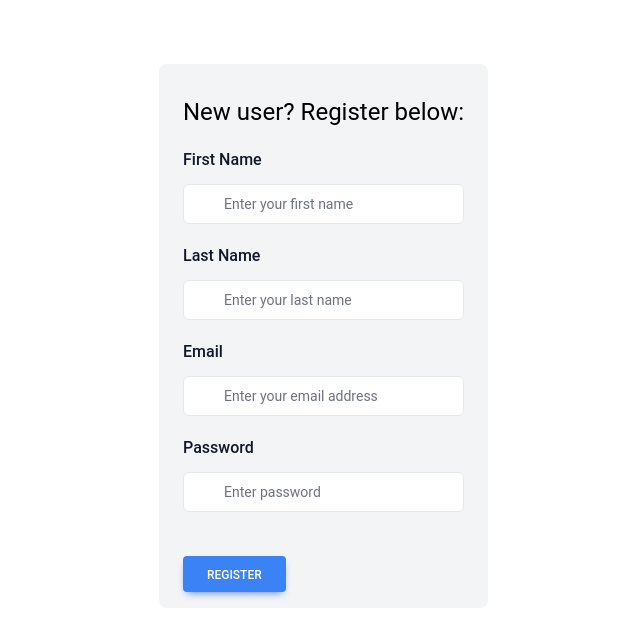
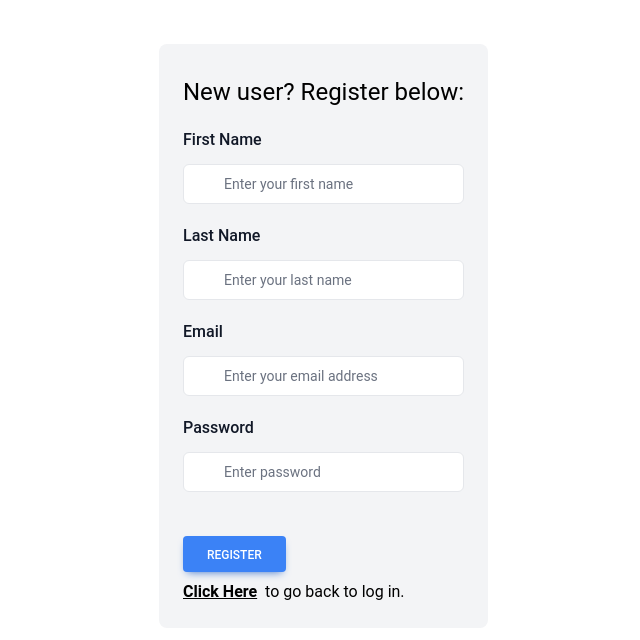
Before and after one commit to gladgladness/thebasementgarage, a Next.js app: page /register in a window 1280 px wide. Shown: the top 640 px of the page, without its empty margins (297-937 px from the left). Built offline with nearby package versions, Linux system fonts and the light colour scheme.

Commit message:
After finalizing login and user sign up

```diff
--- a/app/components/loginbutton.jsx
+++ b/app/components/loginbutton.jsx
@@ -1,13 +1,25 @@
 import { useFormStatus } from 'react-dom';
+import Link from 'next/link';
+import { usePathname } from 'next/navigation';
 
 export default function LoginButton() {
     const { pending } = useFormStatus();
+    const pathname = usePathname();
 
     return (
+    <>
       <div>
       <button className=" inline-flex  mt-3  rounded bg-blue-500 px-6 pb-2 pt-2.5 text-xs font-medium uppercase leading-normal text-white shadow-[0_4px_9px_-4px_#3b71ca] transition duration-150 ease-in-out hover:bg-blue-600 hover:shadow-[0_8px_9px_-4px_rgba(59,113,202,0.3),0_4px_18px_0_rgba(59,113,202,0.2)] focus:bg-blue-600 focus:shadow-[0_8px_9px_-4px_rgba(59,113,202,0.3),0_4px_18px_0_rgba(59,113,202,0.2)] focus:outline-none focus:ring-0 active:bg-blue-700 active:shadow-[0_8px_9px_-4px_rgba(59,113,202,0.3),0_4px_18px_0_rgba(59,113,202,0.2)] dark:shadow-[0_4px_9px_-4px_rgba(59,113,202,0.5)] dark:hover:shadow-[0_8px_9px_-4px_rgba(59,113,202,0.2),0_4px_18px_0_rgba(59,113,202,0.1)] dark:focus:shadow-[0_8px_9px_-4px_rgba(59,113,202,0.2),0_4px_18px_0_rgba(59,113,202,0.1)] dark:active:shadow-[0_8px_9px_-4px_rgba(59,113,202,0.2),0_4px_18px_0_rgba(59,113,202,0.1)]" aria-disabled={pending}>
         Log in
       </button>
       </div>
+       <div className='text-black py-2'>
+       <p>New to us? &nbsp;
+           <Link className={`link ${pathname === './register' ? 'active' : ''} underline hover:text-blue-700 font-semibold`} href="./register">
+             Click Here
+           </Link>
+           &nbsp; to register.</p>
+       </div>
+    </>
     );
   }
--- a/app/components/reguser.jsx
+++ b/app/components/reguser.jsx
@@ -1,6 +1,8 @@
 'use client'
 import { useFormState, useFormStatus } from 'react-dom';
 import { register } from '@/backend/actions';
+import { usePathname } from 'next/navigation'
+import Link from 'next/link';
 
 export default function RegUser() {
   const [errorMessage, formAction] = useFormState(register, null);
@@ -116,12 +118,24 @@ export default function RegUser() {
 
 function SignUpButton() {
     const { pending } = useFormStatus();
+    const pathname = usePathname();
 
     return (
-      <div>
-      <button className=" inline-flex  mt-3  rounded bg-blue-500 px-6 pb-2 pt-2.5 text-xs font-medium uppercase leading-normal text-white shadow-[0_4px_9px_-4px_#3b71ca] transition duration-150 ease-in-out hover:bg-blue-600 hover:shadow-[0_8px_9px_-4px_rgba(59,113,202,0.3),0_4px_18px_0_rgba(59,113,202,0.2)] focus:bg-blue-600 focus:shadow-[0_8px_9px_-4px_rgba(59,113,202,0.3),0_4px_18px_0_rgba(59,113,202,0.2)] focus:outline-none focus:ring-0 active:bg-blue-700 active:shadow-[0_8px_9px_-4px_rgba(59,113,202,0.3),0_4px_18px_0_rgba(59,113,202,0.2)] dark:shadow-[0_4px_9px_-4px_rgba(59,113,202,0.5)] dark:hover:shadow-[0_8px_9px_-4px_rgba(59,113,202,0.2),0_4px_18px_0_rgba(59,113,202,0.1)] dark:focus:shadow-[0_8px_9px_-4px_rgba(59,113,202,0.2),0_4px_18px_0_rgba(59,113,202,0.1)] dark:active:shadow-[0_8px_9px_-4px_rgba(59,113,202,0.2),0_4px_18px_0_rgba(59,113,202,0.1)]" aria-disabled={pending}>
-       Register
-      </button>
-      </div>
+      <>
+        <div>
+          <button className=" inline-flex  mt-3  rounded bg-blue-500 px-6 pb-2 pt-2.5 text-xs font-medium uppercase leading-normal text-white shadow-[0_4px_9px_-4px_#3b71ca] transition duration-150 ease-in-out hover:bg-blue-600 hover:shadow-[0_8px_9px_-4px_rgba(59,113,202,0.3),0_4px_18px_0_rgba(59,113,202,0.2)] focus:bg-blue-600 focus:shadow-[0_8px_9px_-4px_rgba(59,113,202,0.3),0_4px_18px_0_rgba(59,113,202,0.2)] focus:outline-none focus:ring-0 active:bg-blue-700 active:shadow-[0_8px_9px_-4px_rgba(59,113,202,0.3),0_4px_18px_0_rgba(59,113,202,0.2)] dark:shadow-[0_4px_9px_-4px_rgba(59,113,202,0.5)] dark:hover:shadow-[0_8px_9px_-4px_rgba(59,113,202,0.2),0_4px_18px_0_rgba(59,113,202,0.1)] dark:focus:shadow-[0_8px_9px_-4px_rgba(59,113,202,0.2),0_4px_18px_0_rgba(59,113,202,0.1)] dark:active:shadow-[0_8px_9px_-4px_rgba(59,113,202,0.2),0_4px_18px_0_rgba(59,113,202,0.1)]" aria-disabled={pending}>
+          Register
+          </button>
+        </div>
+        <div className='text-black py-2'>
+        <p>
+          <Link className={`link ${pathname === './' ? 'active' : ''} underline hover:text-blue-700 font-semibold`} href="./">
+                    Click Here
+          </Link>
+                  &nbsp; to go back to log in.
+            </p>
+        </div>
+
+      </>
     );
   }
--- a/auth.config.js
+++ b/auth.config.js
@@ -4,7 +4,7 @@
 
 export const authConfig = {
   pages: {
-    signIn: '/login',
+    signIn: './',
   },
   callbacks: {
     authorized({ auth, request: { nextUrl } }) {
--- a/auth.js
+++ b/auth.js
@@ -39,6 +39,7 @@ export const { auth, signIn, signOut } = NextAuth({
 
         if (!parsedCredentials.success) {
           console.log(credentials, "Invalid credentials");
+
           return null;
         }
 
```
Also changed, not shown: 1 other file (tests, documents, lock files or other folders).
